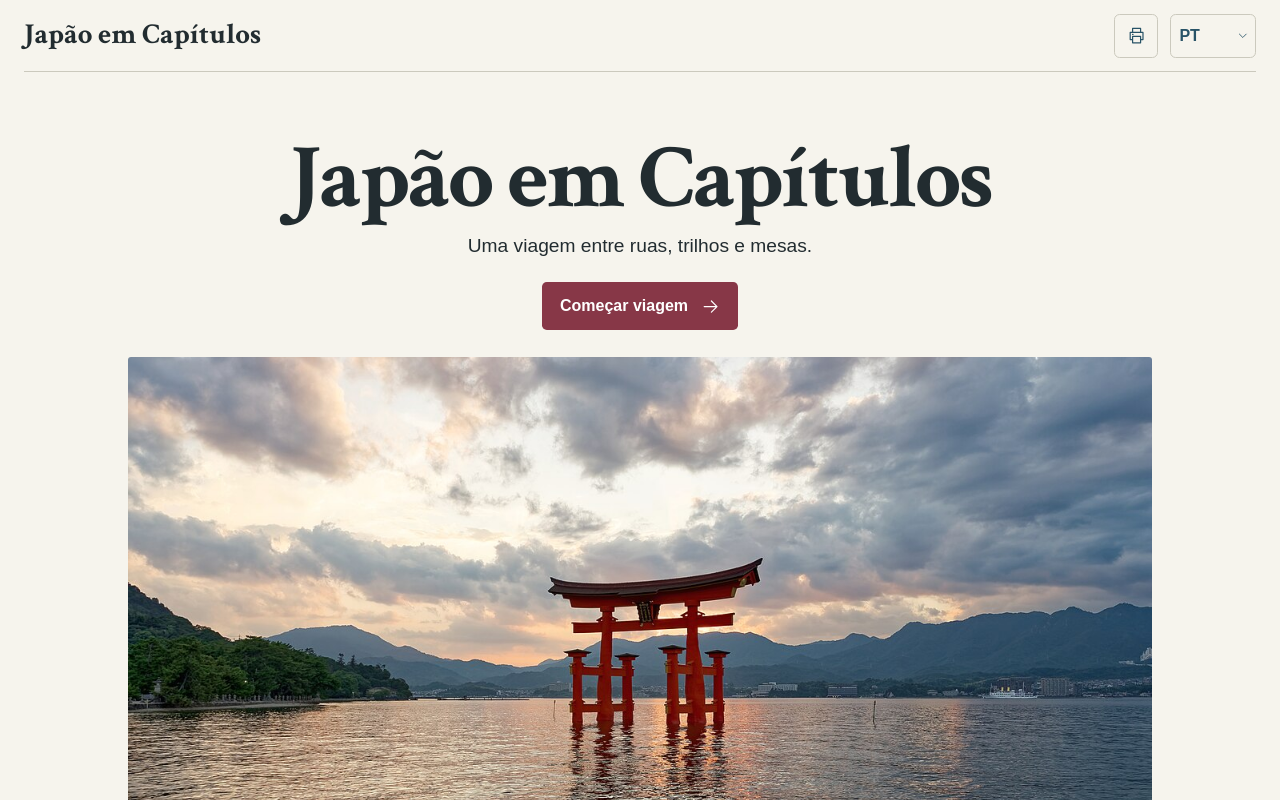
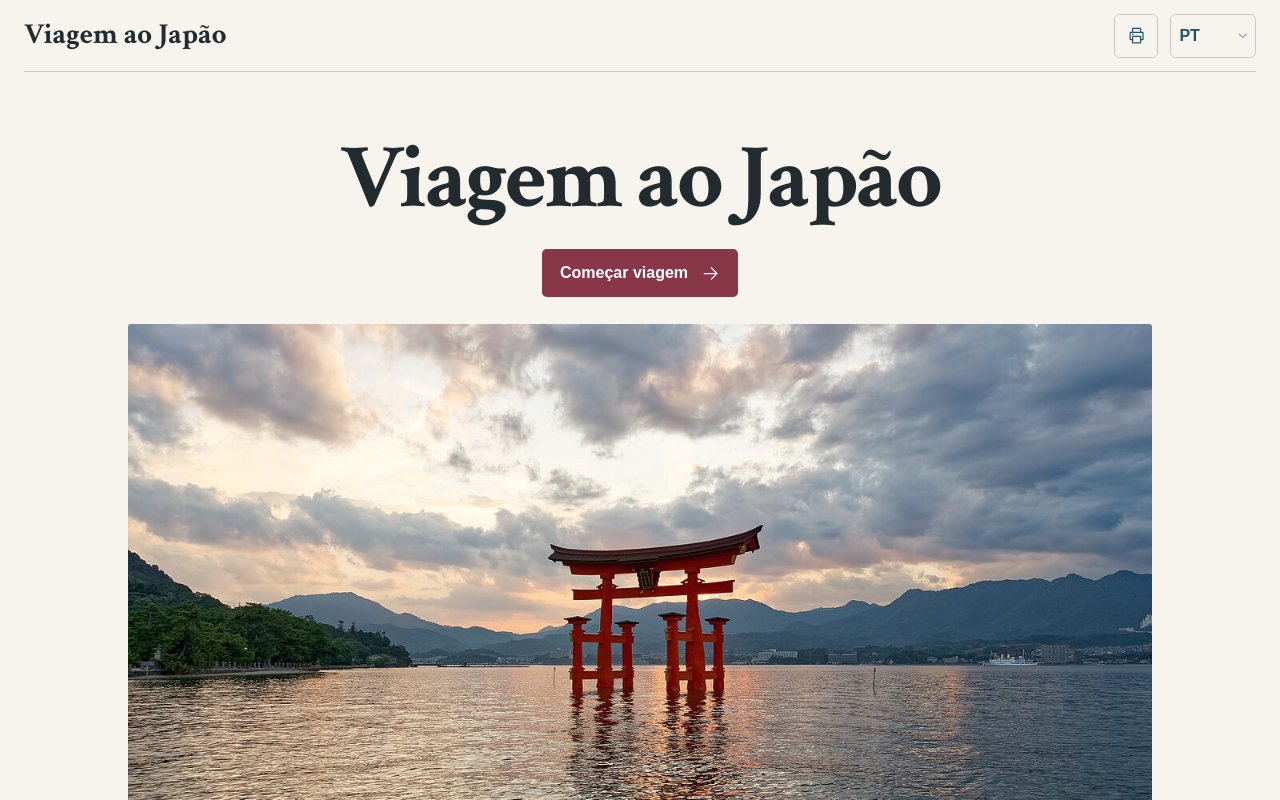
Before and after one commit to DuduRPP/JapanTrip, a React (Vite) app: page / in a window 1280 px wide. Shown: the top 800 px of the page. Built offline with nearby package versions, Linux system fonts and the light colour scheme; a web font is replaced by a local one.

Commit message:
Renomeia o site e vincula os pratos ao guia da cidade

```diff
--- a/index.html
+++ b/index.html
@@ -8,7 +8,7 @@
     <link rel="manifest" href="%BASE_URL%manifest.webmanifest" />
     <link rel="apple-touch-icon" href="%BASE_URL%icons/diario-192.png" />
     <link rel="icon" href="%BASE_URL%icons/torii.svg" type="image/svg+xml" />
-    <title>Japão em Capítulos</title>
+    <title>Viagem ao Japão</title>
   </head>
   <body>
     <div id="root"></div>
--- a/src/TripContent.jsx
+++ b/src/TripContent.jsx
@@ -20,8 +20,9 @@ function Status({ done, complete, pending }) {
   </span>;
 }
 
-function ItemName({ name, translate, lang }) {
-  return <span className="item-name"><strong>{translate(name)}</strong>
+function ItemName({ name, translate, lang, href }) {
+  const title = translate(name);
+  return <span className="item-name"><strong>{href ? <a href={href}>{title}</a> : title}</strong>
     {lang !== 'ja' && name.ja && name.ja !== translate(name) && <small lang="ja">{name.ja}</small>}
   </span>;
 }
@@ -72,14 +73,21 @@ export function HotelList({ city, display }) {
   </li>)}</ul>;
 }
 
-function FoodList({ foods, display, eager, showPhotos = true }) {
+export function foodEntryId(id) {
+  return 'food-' + id;
+}
+
+function FoodList({ foods, display, eager, showPhotos = true, foodHref, anchorEntries, selectedFood }) {
   const { t, translate } = display;
   if (!foods.length) return <p>{t.empty}</p>;
-  return <ul className="plain food-list">{foods.map(food => <li key={food.id}>
+  return <ul className="plain food-list">{foods.map(food => <li key={food.id}
+    id={anchorEntries ? foodEntryId(food.id) : undefined}
+    tabIndex={food === selectedFood ? -1 : undefined}
+    className={food === selectedFood ? 'food-selected' : undefined}>
     <div className="food-copy">
       <div className="food-body">
         <Status done={food.done} complete={t.tasted} pending={t.untasted} />
-        <div><ItemName name={food.name} {...display} />
+        <div><ItemName name={food.name} href={foodHref?.(food)} {...display} />
           <p className="meta">{translate(food.description)}</p></div>
       </div>
       {food.venues?.length > 0 && <div className="food-venues">
@@ -91,16 +99,17 @@ function FoodList({ foods, display, eager, showPhotos = true }) {
   </li>)}</ul>;
 }
 
-export function CityFood({ city, display, eager = false }) {
+export function CityFood({ city, display, eager = false, selectedFood }) {
   return <div className="food-sections">
     {['savory', 'sweet'].map(category => <section key={category}>
       {eager ? <h4>{display.t[category]}</h4> : <h2>{display.t[category]}</h2>}
-      <FoodList foods={city.foods.filter(food => food.kind === category)} display={display} eager={eager} />
+      <FoodList foods={city.foods.filter(food => food.kind === category)} display={display} eager={eager}
+        anchorEntries={!eager} selectedFood={selectedFood} />
     </section>)}
   </div>;
 }
 
-export function DayContent({ day, city, display, eager = false }) {
+export function DayContent({ day, city, display, eager = false, foodHref }) {
   const { t, translate, duration } = display;
   const suggestions = (day.foodIds ?? []).map(id => city.foods.find(food => food.id === id)).filter(Boolean);
   const shops = (day.shopIds ?? []).map(id => city.shops?.find(shop => shop.id === id)).filter(Boolean);
@@ -130,7 +139,7 @@ export function DayContent({ day, city, display, eager = false }) {
       </section>
       {suggestions.length > 0 && <section className="day-food">
         <Heading><Icon name="bowl" /> {t.dayFood}</Heading>
-        <FoodList foods={suggestions} display={display} eager={eager} showPhotos={false} />
+        <FoodList foods={suggestions} display={display} eager={eager} showPhotos={false} foodHref={foodHref} />
       </section>}
       {shops.length > 0 && <section className="day-shops">
         <Heading><Icon name="bag" /> {t.dayShops}</Heading>
--- a/src/labels.js
+++ b/src/labels.js
@@ -6,11 +6,11 @@ export const languages = {
 
 export const labels = {
   pt: {
-    title: 'Japão em Capítulos', intro: 'Uma viagem entre ruas, trilhos e mesas.',
-    overview: 'Visão geral', route: 'Percurso', stays: 'Hotéis', food: 'Comidas',
+    title: 'Viagem ao Japão',
+    overview: 'Visão geral', route: 'Roteiro', stays: 'Hotéis', food: 'Comidas',
     cityPages: 'Páginas da cidade', cityDays: 'Dias nesta cidade', cities: 'Cidades da viagem',
     today: 'Hoje', goToday: 'Ir para hoje',
-    closeRoute: 'Fechar percurso', startTrip: 'Começar viagem',
+    closeRoute: 'Fechar roteiro', startTrip: 'Começar viagem',
     shopping: 'Compras', whereToTry: 'Onde provar', venueDetails: 'Informações da loja',
     pdf: 'Salvar em PDF', completeTrip: 'Roteiro completo', printHelp: 'Na janela de impressão, escolha “Salvar como PDF”.',
     back: 'Voltar ao roteiro', install: 'Instalar diário', offline: 'Disponível offline',
@@ -26,7 +26,7 @@ export const labels = {
     skip: 'Pular para o conteúdo', missing: 'Página não encontrada', empty: 'Ainda não há itens nesta seção.',
   },
   ja: {
-    title: '日本、旅の章', intro: '街を歩き、列車に乗り、土地の味に出会う旅。',
+    title: '日本の旅日記',
     overview: '街の概要', route: '旅程', stays: 'ホテル', food: 'ご当地グルメ',
     cityPages: '街のページ', cityDays: 'この街での日程', cities: '訪れる街',
     today: '今日', goToday: '今日の予定へ',
@@ -46,7 +46,7 @@ export const labels = {
     skip: '本文へ移動', missing: 'ページが見つかりません', empty: 'まだ項目がありません。',
   },
   en: {
-    title: 'Japan in Chapters', intro: 'A trip through streets, rails and meals.',
+    title: 'Japan Travel Journal',
     overview: 'Overview', route: 'Itinerary', stays: 'Hotels', food: 'Local food',
     cityPages: 'City pages', cityDays: 'Days in this city', cities: 'Cities on the trip',
     today: 'Today', goToday: 'Go to today',
--- a/src/main.jsx
+++ b/src/main.jsx
@@ -4,7 +4,7 @@ import trip from './data/trip.json';
 import { labels, languages } from './labels';
 import { Icon } from './Icons';
 import { Timeline, TodayLink, groupJourney, localDateKey } from './Timeline';
-import { CityFood, DayContent, HotelList, Photo, ShoppingList, TransportList } from './TripContent';
+import { CityFood, DayContent, foodEntryId, HotelList, Photo, ShoppingList, TransportList } from './TripContent';
 import { TripPrint } from './TripPrint';
 import { PwaControls } from './pwa';
 import './style.css';
@@ -20,14 +20,17 @@ const cityPages = [
 ];
 
 function readRoute() {
-  const parts = window.location.hash.slice(1).split('/').filter(Boolean);
+  const [path, query] = window.location.hash.slice(1).split('?');
+  const parts = path.split('/').filter(Boolean);
   const hasLanguage = Object.hasOwn(languages, parts[0]);
   const [kind = 'inicio', id] = hasLanguage ? parts.slice(1) : parts;
-  return { lang: hasLanguage ? parts[0] : 'pt', kind, id };
+  const foodId = kind === 'sabores' ? new URLSearchParams(query).get('prato') : null;
+  return { lang: hasLanguage ? parts[0] : 'pt', kind, id, foodId };
 }
 
-function href(lang, kind = 'inicio', id) {
-  return '#/' + [lang, kind, id].filter(Boolean).join('/');
+function href(lang, kind = 'inicio', id, foodId) {
+  const path = '#/' + [lang, kind, id].filter(Boolean).join('/');
+  return foodId ? path + '?' + new URLSearchParams({ prato: foodId }) : path;
 }
 
 function App() {
@@ -35,7 +38,7 @@ function App() {
   const [todayKey, setTodayKey] = useState(() => localDateKey());
   const main = useRef(null);
   const hasNavigated = useRef(false);
-  const { lang, kind, id } = route;
+  const { lang, kind, id, foodId } = route;
   const t = labels[lang];
   const locale = languages[lang].tag;
   const translate = value => value[lang] ?? value.pt;
@@ -63,6 +66,7 @@ function App() {
   const step = trip.journey[stepIndex];
   const cityPage = cityPages.find(page => page.kind === kind);
   const city = cityPage ? cities[id] : cities[step?.city];
+  const selectedFood = city?.foods.find(food => food.id === foodId);
   const home = kind === 'inicio' && !id;
   const printable = kind === 'pdf' && !id;
   const display = { t, lang, translate, duration, yen };
@@ -98,11 +102,17 @@ function App() {
   useEffect(() => {
     document.documentElement.lang = locale;
     document.title = home ? t.title : heading + ' · ' + t.title;
+    const entry = selectedFood && document.getElementById(foodEntryId(selectedFood.id));
+    if (entry) {
+      entry.scrollIntoView({ block: 'start' });
+      entry.focus({ preventScroll: true });
+      return;
+    }
     if (hasNavigated.current) {
       window.scrollTo(0, 0);
       main.current?.focus({ preventScroll: true });
     }
-  }, [locale, heading, home, t.title, kind, id]);
+  }, [locale, heading, home, t.title, kind, id, foodId, selectedFood]);
 
   return <div className="site" style={{ '--accent': city?.accent }}>
     <a className="skip" href="#content" onClick={event => { event.preventDefault(); main.current?.focus(); }}>{t.skip}</a>
@@ -114,7 +124,7 @@ function App() {
         </a>}
         <label className="language-control">
           <span className="sr-only">{t.language}</span>
-          <select value={lang} onChange={event => { window.location.hash = href(event.target.value, kind, id); }}>
+          <select value={lang} onChange={event => { window.location.hash = href(event.target.value, kind, id, foodId); }}>
             {Object.entries(languages).map(([code, language]) => <option key={code} value={code}
               lang={language.tag} label={language.label}>{language.name}</option>)}
           </select>
@@ -142,7 +152,6 @@ function App() {
         </span>
       </header> : <h1>{heading}</h1>}
       {home && <>
-        <p className="intro">{t.intro}</p>
         <div className="cover-actions">
           {trip.journey[0] && <a className="start-trip" href={stepHref(trip.journey[0])}>
             {t.startTrip} <Icon name="next" />
@@ -179,13 +188,14 @@ function App() {
         </section>
       </div>}
       {kind === 'hoteis' && city && <HotelList city={city} display={display} />}
-      {step?.type === 'day' && <DayContent day={step} city={city} display={display} />}
+      {step?.type === 'day' && <DayContent day={step} city={city} display={display}
+        foodHref={food => href(lang, 'sabores', city.id, food.id)} />}
       {step?.type === 'transfer' && <section>
         <p className="chapter"><Icon name="train" /> {t.transfer}</p>
         <h2>{t.transport}</h2>
         <TransportList step={step} display={display} />
       </section>}
-      {kind === 'sabores' && city && <CityFood city={city} display={display} />}
+      {kind === 'sabores' && city && <CityFood city={city} display={display} selectedFood={selectedFood} />}
       {kind === 'compras' && city && <ShoppingList city={city} display={display} />}
       {step && <nav className="page-turn" aria-label={t.route}>
         {[{ index: stepIndex - 1, icon: 'previous' }, { index: stepIndex + 1, icon: 'next' }].map(({ index, icon }) => {
--- a/src/style.css
+++ b/src/style.css
@@ -47,7 +47,6 @@ svg { width: 1.2em; height: 1.2em; vertical-align: -.22em; flex-shrink: 0; }
 .journal-shell .page { max-width: 64rem; margin-inline: auto; }
 .cover { max-width: 64rem; margin-inline: auto; padding-top: clamp(2rem, 4.5vw, 4.25rem); text-align: center; }
 .cover h1 { margin-bottom: .45rem; }
-.cover .intro { margin-bottom: 0; }
 .cover-actions { display: flex; justify-content: center; align-items: center; flex-wrap: wrap; gap: .65rem 1rem; margin: 1.35rem auto 1.65rem; }
 .start-trip { display: inline-flex; align-items: center; gap: .8rem; min-height: 48px; border-radius: .3rem; padding: .55rem 1.1rem; color: white; background: #873747; font-weight: 700; text-decoration: none; }
 .start-trip:hover { background: #692937; }
@@ -147,6 +146,7 @@ p { line-height: 1.55; }
 .status-done .status-box { color: white; border-color: var(--accent); background: var(--accent); }
 .status-box svg { width: 1rem; height: 1rem; }
 .food-list .photo { margin-bottom: .8rem; }
+.food-list > .food-selected { scroll-margin-block-start: 1rem; border-top-color: var(--accent); background: color-mix(in srgb, var(--accent) 6%, var(--paper)); }
 @media (min-width: 48rem) {
   .food-sections .food-list > li:has(> .photo) { display: grid; grid-template-columns: minmax(0, 1.35fr) minmax(0, 1fr); align-items: start; gap: clamp(1.3rem, 4vw, 3rem); }
 }
```
Also changed, not shown: public/manifest.webmanifest, 2 other files (tests, documents, lock files or other folders).
